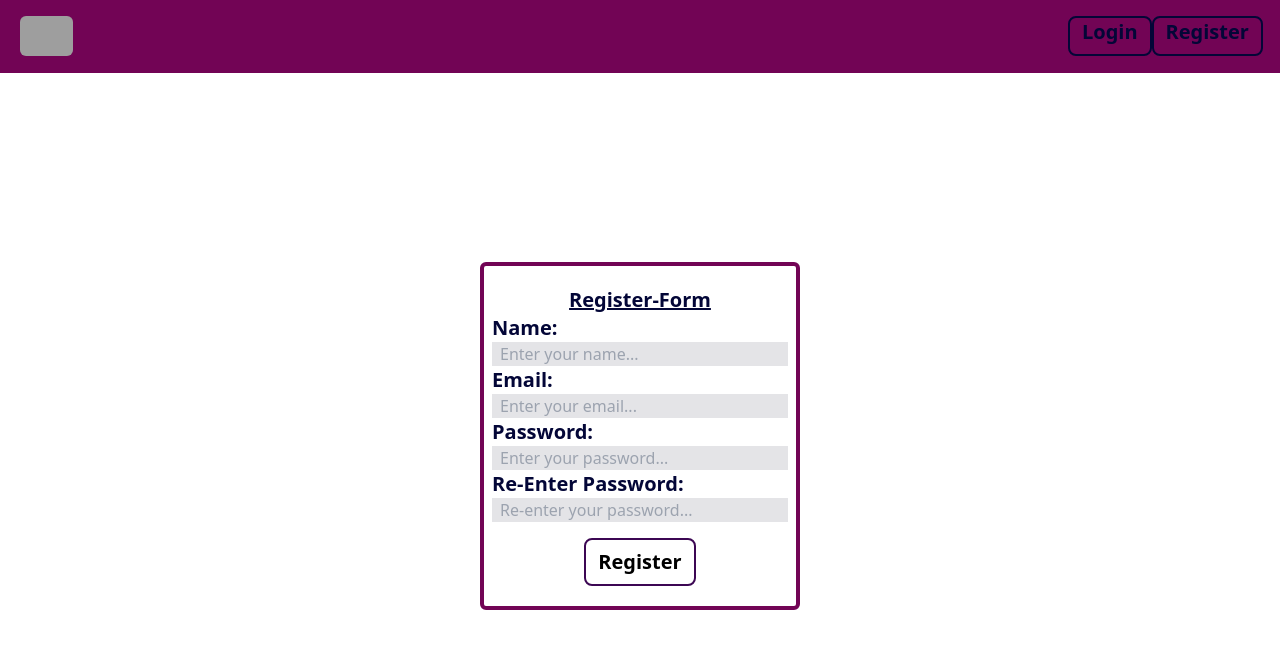
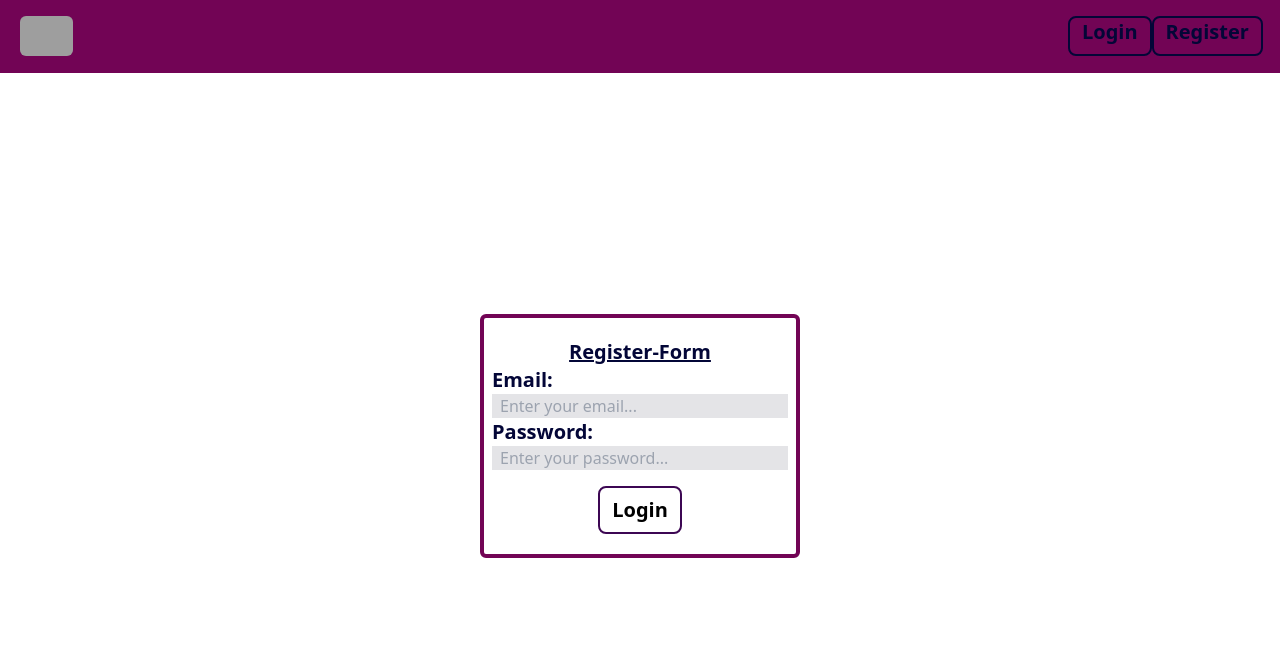
Before and after one commit to SGsubuuu-2322/E-Commerce_App-Tatwa, a React (Vite) app: page /login in a window 1280 px wide. Shown: the top 648 px of the page. Built offline with nearby package versions, Linux system fonts and the light colour scheme; grey boxes are pictures that could not be loaded.

Commit message:
Added routing feature to our app...

```diff
--- a/src/App.jsx
+++ b/src/App.jsx
@@ -1,16 +1,10 @@
 // import React from 'react'
-
-// import { Link } from "react-router-dom";
-// import Login_Form from "./Components/Login_Form";
-import PublicNav from "./Components/PublicNav";
-import Register_Form from "./Components/Register_Form";
+import Routing from "./Config/Routing";
 
 const App = () => {
   return (
     <div className="h-screen w-full flex flex-col">
-      <PublicNav />
-      <Register_Form />
-      {/* <Login_Form /> */}
+      <Routing />
     </div>
   );
 };
--- /dev/null
+++ b/src/Config/Routing.jsx
@@ -0,0 +1,20 @@
+// import React from "react";
+import { Route, Routes } from "react-router-dom";
+import { PublicRoutes } from "../Routes/PublicRoutes";
+import PublicLayout from "../Layout/PublicLayout";
+
+const Routing = () => {
+  return (
+    <>
+      <Routes>
+        <Route element={<PublicLayout />}>
+          {PublicRoutes.map((pr, i) => {
+            return <Route key={i} path={pr.path} element={<pr.element />} />;
+          })}
+        </Route>
+      </Routes>
+    </>
+  );
+};
+
+export default Routing;
--- /dev/null
+++ b/src/Layout/PublicLayout.jsx
@@ -0,0 +1,15 @@
+// import React from 'react'
+
+import { Outlet } from "react-router-dom";
+import PublicNav from "../Components/PublicNav";
+
+const PublicLayout = () => {
+  return (
+    <>
+      <PublicNav />
+      <Outlet />
+    </>
+  );
+};
+
+export default PublicLayout;
--- /dev/null
+++ b/src/Routes/PublicRoutes.js
@@ -0,0 +1,13 @@
+import Login_Form from "../Components/Login_Form";
+import Register_Form from "../Components/Register_Form";
+
+export const PublicRoutes = [
+  {
+    path: "/login",
+    element: Login_Form,
+  },
+  {
+    path: "/register",
+    element: Register_Form,
+  },
+];
```
